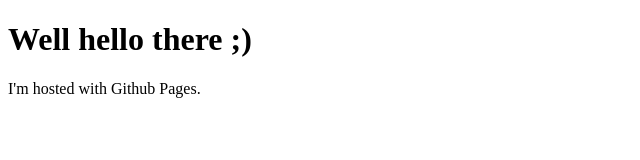
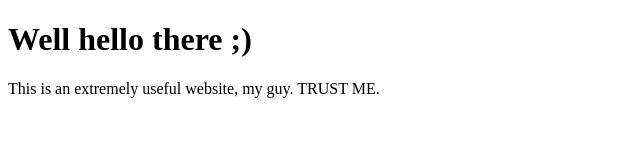
Before and after one commit to adeschene/adeschene.github.io, a plain HTML site: page index.html in a window 1280 px wide. Shown: the whole page, without its empty margins (0-640 px from the left). Drawn offline with Linux system fonts and the light colour scheme.

Commit message:
Update index.html

```diff
--- a/index.html
+++ b/index.html
@@ -5,6 +5,6 @@
   </head>
   <body>
     <h1>Well hello there ;)</h1>
-    <p>I'm hosted with Github Pages.</p>
+    <p>This is an extremely useful website, my guy. TRUST ME.</p>
   </body>
 </html>
```
